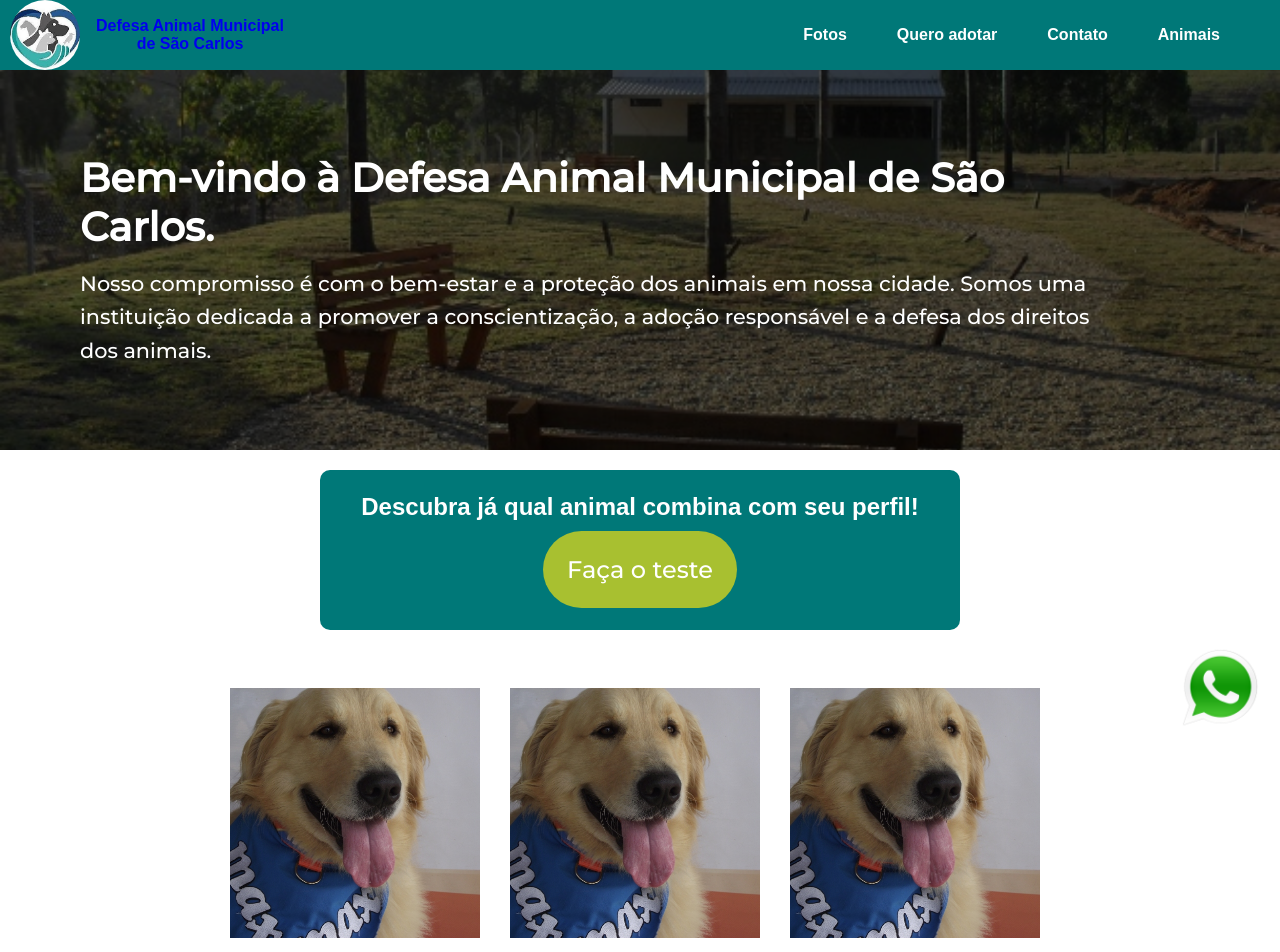
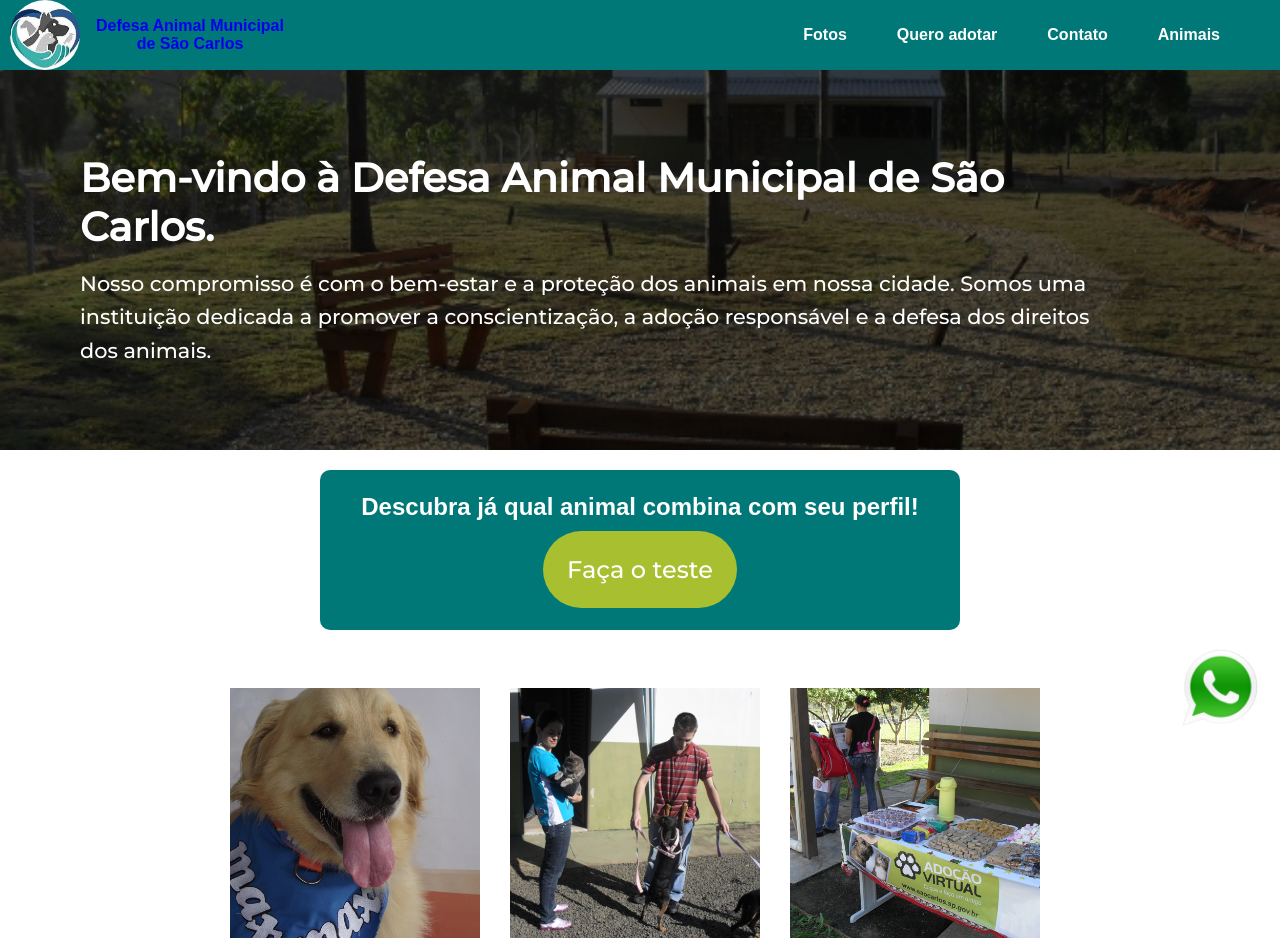
Before and after one commit to theosant/Code4pawns, a React (Create React App) app in the folder caociente/: page / in a window 1280 px wide. Shown: the top 952 px of the page. Built offline with nearby package versions, Linux system fonts and the light colour scheme.

Commit message:
Embarque nesse Carrossel onde o mundo faz de conta

```diff
--- a/caociente/src/components/Fotos/index.jsx
+++ b/caociente/src/components/Fotos/index.jsx
@@ -1,8 +1,8 @@
 import * as React from 'react';
-import {Link} from 'react-router-dom';
 import { fotos } from '../../data/caes';
 import './style.css';
-import Card from '../Card';
+import { Splide, SplideSlide } from '@splidejs/react-splide';
+import '@splidejs/react-splide/css';
 
 const Fotos = () => {
 
@@ -13,18 +13,20 @@ const Fotos = () => {
     }, [])
 
     return (
-        <div className='back-animals'>
-            <div className='animal-list'>
+        <div className='back-carroussel'>
+                <Splide aria-label="Fotos Canil">
                 {
                     fotos_data ? fotos_data.map((foto)=>(
-                        <img src={foto.img} alt="" />
+                        <SplideSlide>
+                            <img src={foto.img} alt="" />
+                        </SplideSlide>
                         ))
-                    :
-                    <p>
+                        :
+                        <p>
                         Não foi possível processar a pesquisa.
                     </p>
                 }
-            </div>
+                </Splide>
         </div>
     );
 };
--- a/caociente/src/components/Fotos/style.css
+++ b/caociente/src/components/Fotos/style.css
@@ -1,7 +1,8 @@
-.back-animals{
-    display: flex;
+.back-carroussel{
+    /* display: flex;
     align-items: center;
-    justify-content: center;
+    justify-content: center; */
+    margin: 100px 0;
     width: 100%;
 }
 
--- a/caociente/src/components/Home/index.jsx
+++ b/caociente/src/components/Home/index.jsx
@@ -1,6 +1,7 @@
 import * as React from 'react';
 import './style.css'
-import {Link} from 'react-router-dom'
+import {Link} from 'react-router-dom';
+
 const Home = () => {
     return (
         <div className='back'>
@@ -26,14 +27,16 @@ const Home = () => {
             <img src='/imagens/f0035.jpg' alt='Imagem 1'/>
         </div>
         <div className='image'>
-            <img src='/imagens/f0035.jpg' alt='Imagem 2'/>
+            <img src='/imagens/f0078.jpg' alt='Imagem 2'/>
         </div>
         <div className='image'>
-            <img src='/imagens/f0035.jpg' alt='Imagem 3'/>
+            <img src='/imagens/f0077.jpg' alt='Imagem 3'/>
         </div>
         </div>
         <div className='button-back'>
-            <button className='button mais'>Mais fotos</button>
+            <Link to='/Fotos'>
+                <button className='button mais'>Mais fotos</button>
+            </Link>
         </div>
         <div id='contato'>
             <h2>Nosso endereço</h2> <br />
```
